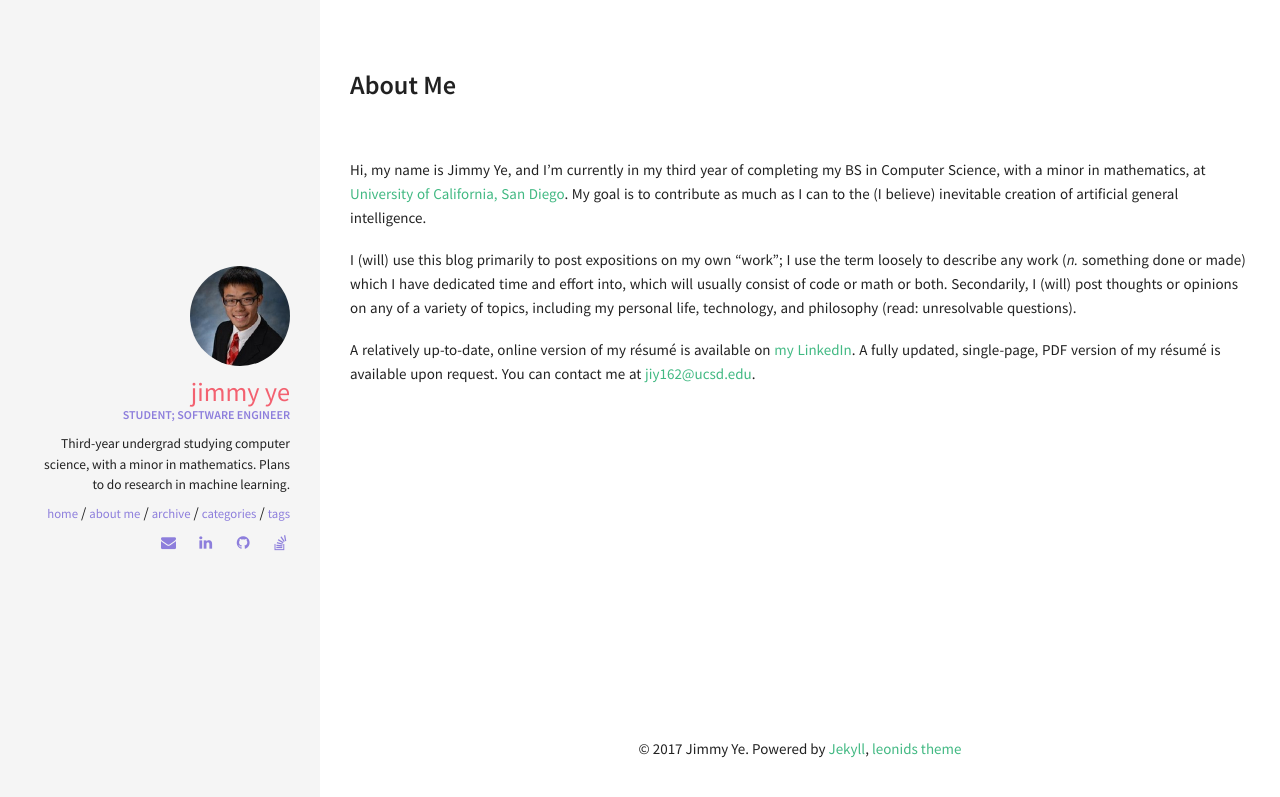
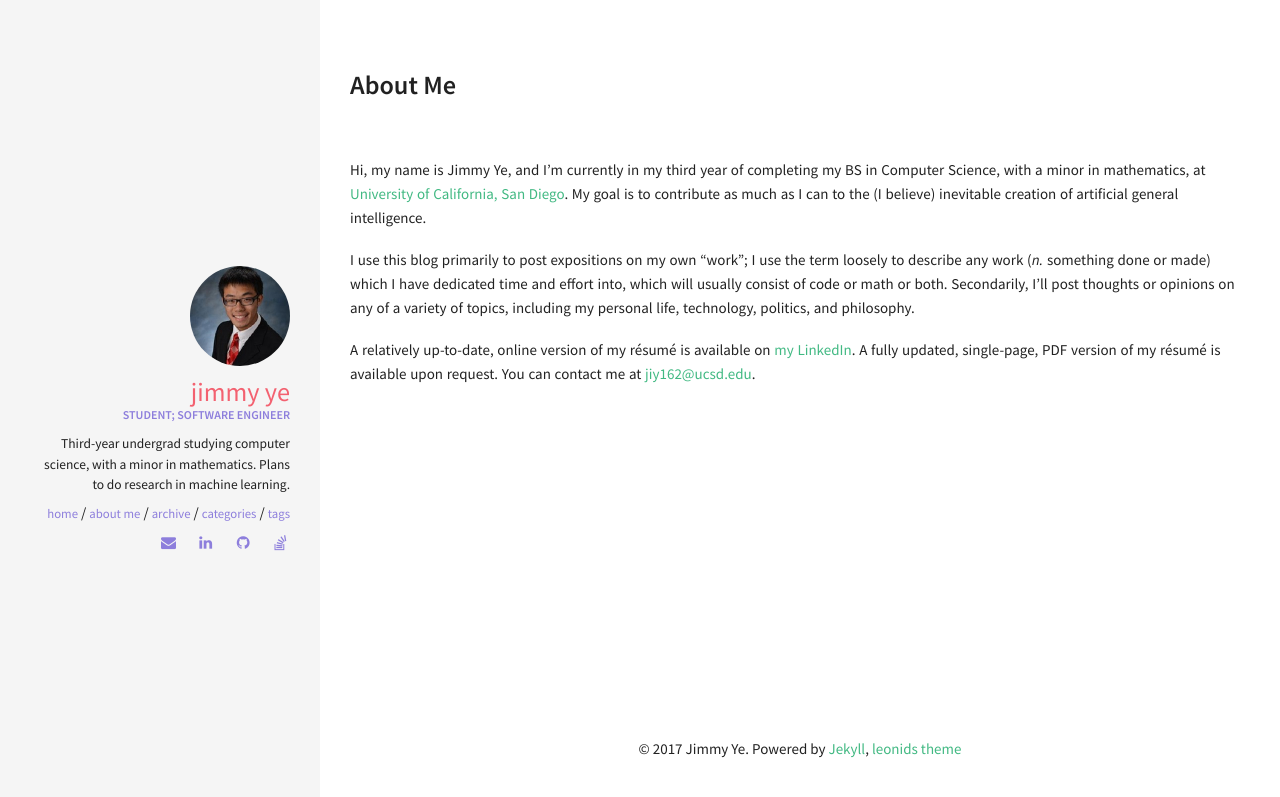
Before and after one commit to rationalis/rationalis.github.io, a Jekyll site: the page built from about.md, in a window 1280 px wide. Shown: the top 797 px of the page. Built offline with Jekyll 4.4.1, drawn with Linux system fonts in a browser that asks for light colours.

Commit message:
Update metadata and About

```diff
--- a/about.md
+++ b/about.md
@@ -5,19 +5,18 @@ permalink: /about/
 ---
 
 Hi, my name is Jimmy Ye, and I'm currently in my third year of completing my BS
-in Computer Science, with a minor in mathematics, at
-[University of California, San Diego](http://ucsd.edu). My goal is to
+in Computer Science, with a minor in mathematics,
+at [University of California, San Diego](http://ucsd.edu). My goal is to
 contribute as much as I can to the (I believe) inevitable creation of artificial
 general intelligence.
 
-I (will) use this blog primarily to post expositions on my own "work"; I use
-the term loosely to describe any work (*n.* something done or made) which I
-have dedicated time and effort into, which will usually consist of code or math
-or both. Secondarily, I (will) post thoughts or opinions on any of a variety of
-topics, including my personal life, technology, and philosophy (read:
-unresolvable questions).
+I use this blog primarily to post expositions on my own "work"; I use the term
+loosely to describe any work (*n.* something done or made) which I have
+dedicated time and effort into, which will usually consist of code or math or
+both. Secondarily, I'll post thoughts or opinions on any of a variety of topics,
+including my personal life, technology, politics, and philosophy.
 
-A relatively up-to-date, online version of my résumé is available on
-[my LinkedIn](https://www.linkedin.com/in/jimmy-ye-a3333b82). A fully updated,
-single-page, PDF version of my résumé is available upon request.
-You can contact me at [jiy162@ucsd.edu](mailto:jiy162@ucsd.edu).
+A relatively up-to-date, online version of my résumé is available
+on [my LinkedIn](https://www.linkedin.com/in/jimmy-ye-a3333b82). A fully
+updated, single-page, PDF version of my résumé is available upon request. You
+can contact me at [jiy162@ucsd.edu](mailto:jiy162@ucsd.edu).
```
Also changed, not shown: _posts/2017-06-06-my-setup.md (+8 -1 lines).
